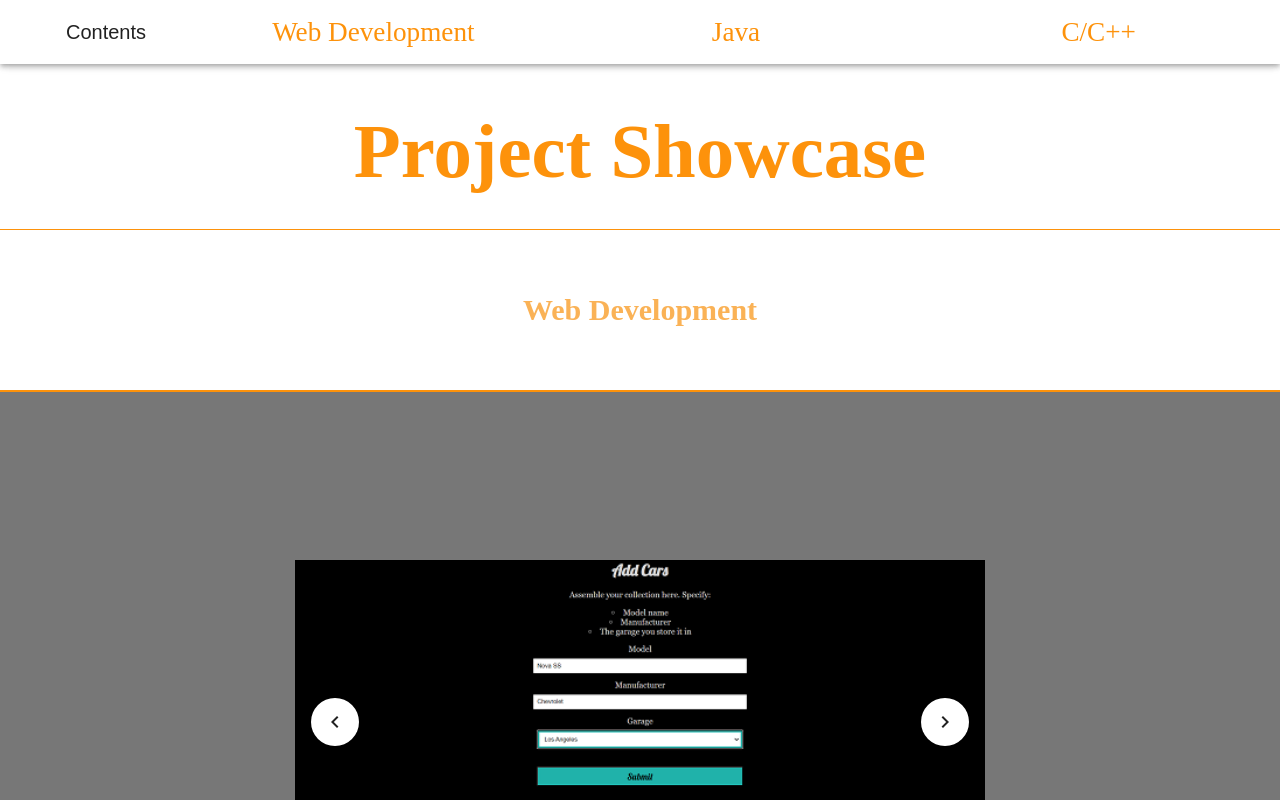
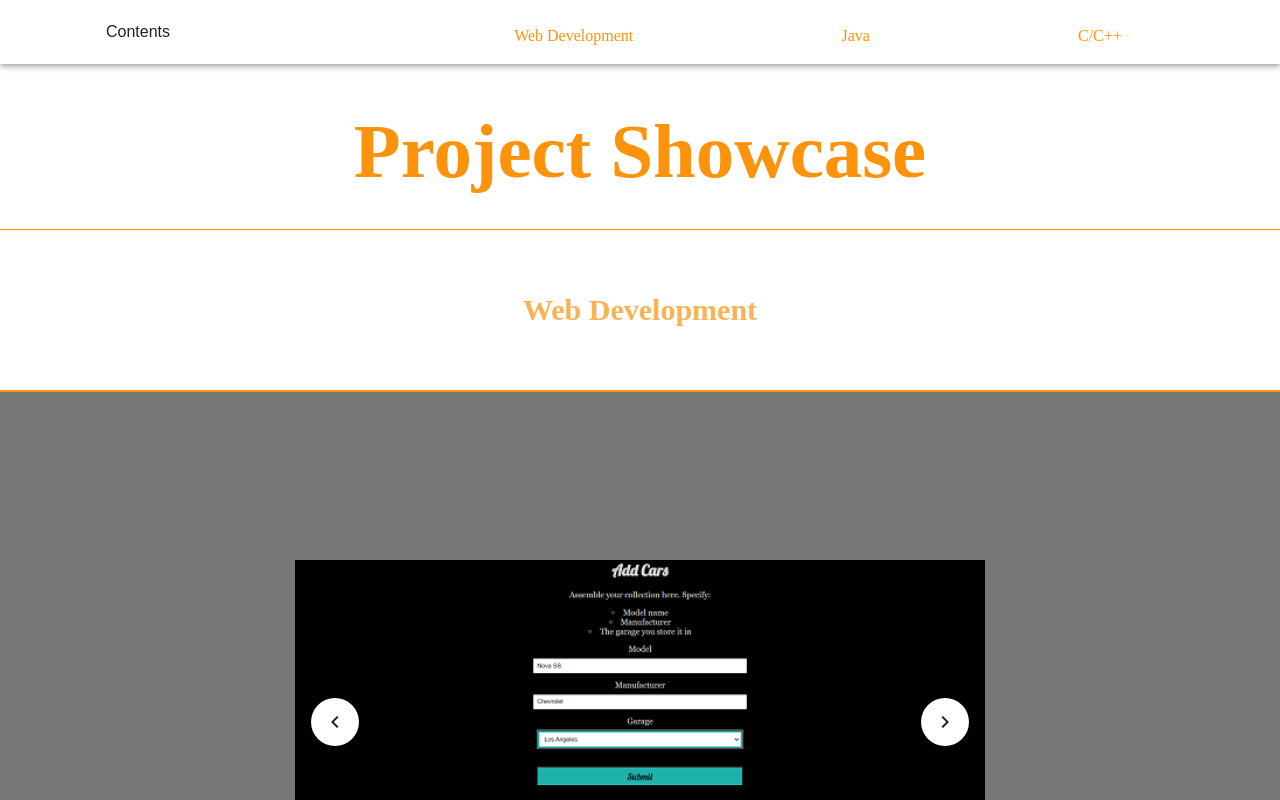
Before and after one commit to JamesBarnes48/PersonalSiteVue, a Vue app: page /showcase in a window 1280 px wide. Shown: the top 800 px of the page. Built offline with nearby package versions, Linux system fonts and the light colour scheme.

Commit message:
showcase navbar responsive

```diff
--- a/src/views/Showcase.vue
+++ b/src/views/Showcase.vue
@@ -130,12 +130,18 @@ export default {
             ]
         }
   }),
-  components: {ShowcaseProject}
+  components: {ShowcaseProject},
+  computed: {
+        isMobile(){
+            return ['xs', 'sm'].includes(this.$vuetify.display.name)? true: false;
+        }
+    },
 }
 </script>
 
 <template>
-    <v-app-bar class="appbar" title="Contents" scroll-behaviour="elevate" >
+    <v-app-bar class="appbar" scroll-behaviour="elevate" >
+        <v-toolbar-title v-if="!isMobile" class="appbar-title">Contents</v-toolbar-title>
         <div class="appbar-inner-container">
             <div>
                 <a href="#webdev">Web Development</a>
@@ -215,10 +221,15 @@ section {
     font-family: 'Montserrat', serif;
     color: var(--main-hex);
     text-decoration: none;
+    font-size: 22px;
 }
 
 .appbar a:hover{
     font-weight: bold;
+}
+
+.appbar .appbar-title{
+    font-size: 20px;
 }
 
 .appbar-inner-container {
@@ -228,8 +239,19 @@ section {
     position: relative;
 }
 
-.appbar-inner-container div{
-    width: 100%;
+@media (max-width: 1280px){
+    .appbar a{
+        font-size: 16px;
+    }
+
+    .appbar-inner-container{
+        width: 80%;
+        left: 50px;
+    }
+
+    .appbar .appbar-title{
+        font-size: 16px;
+    }
 }
 
 </style>
```
